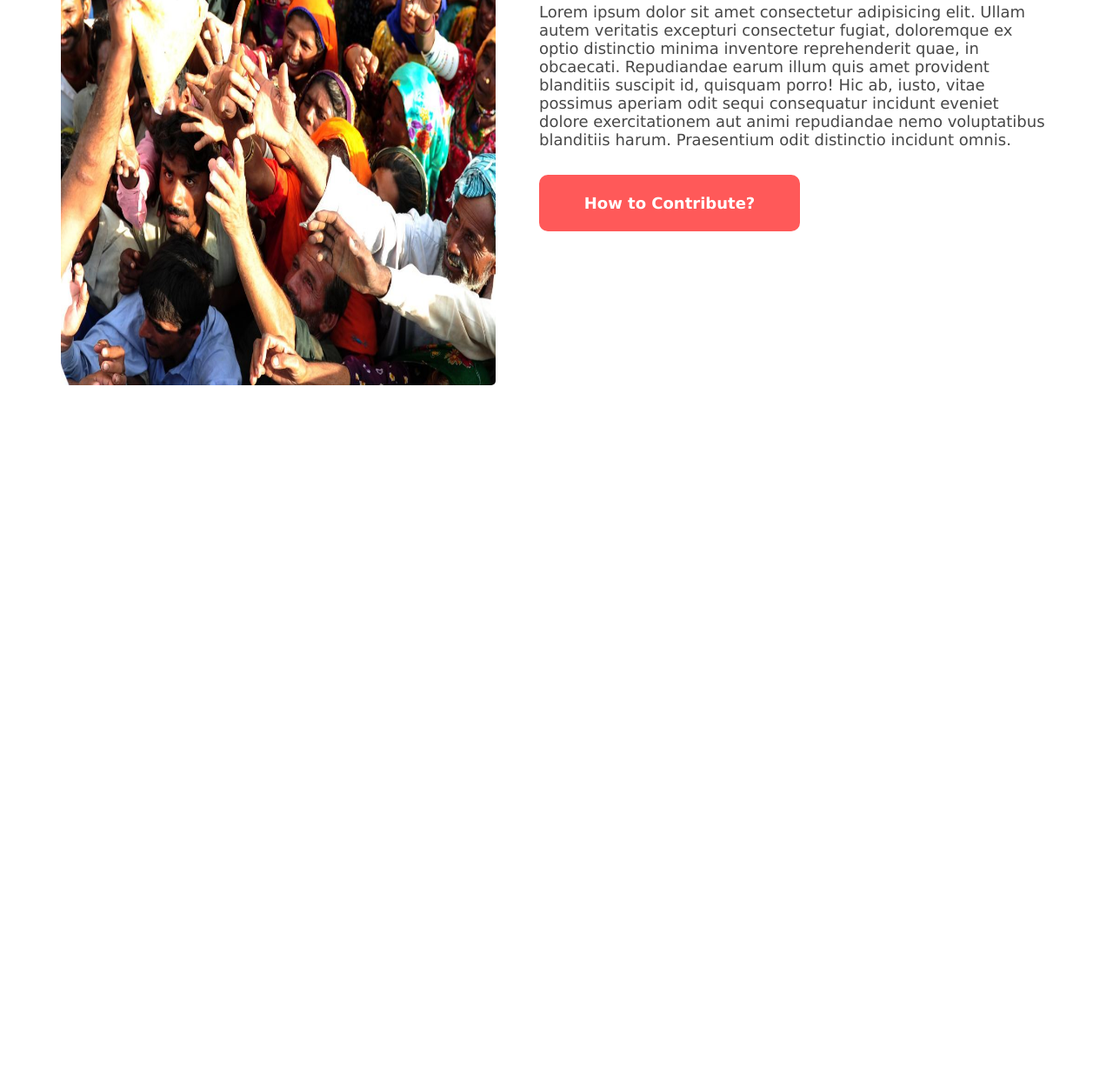
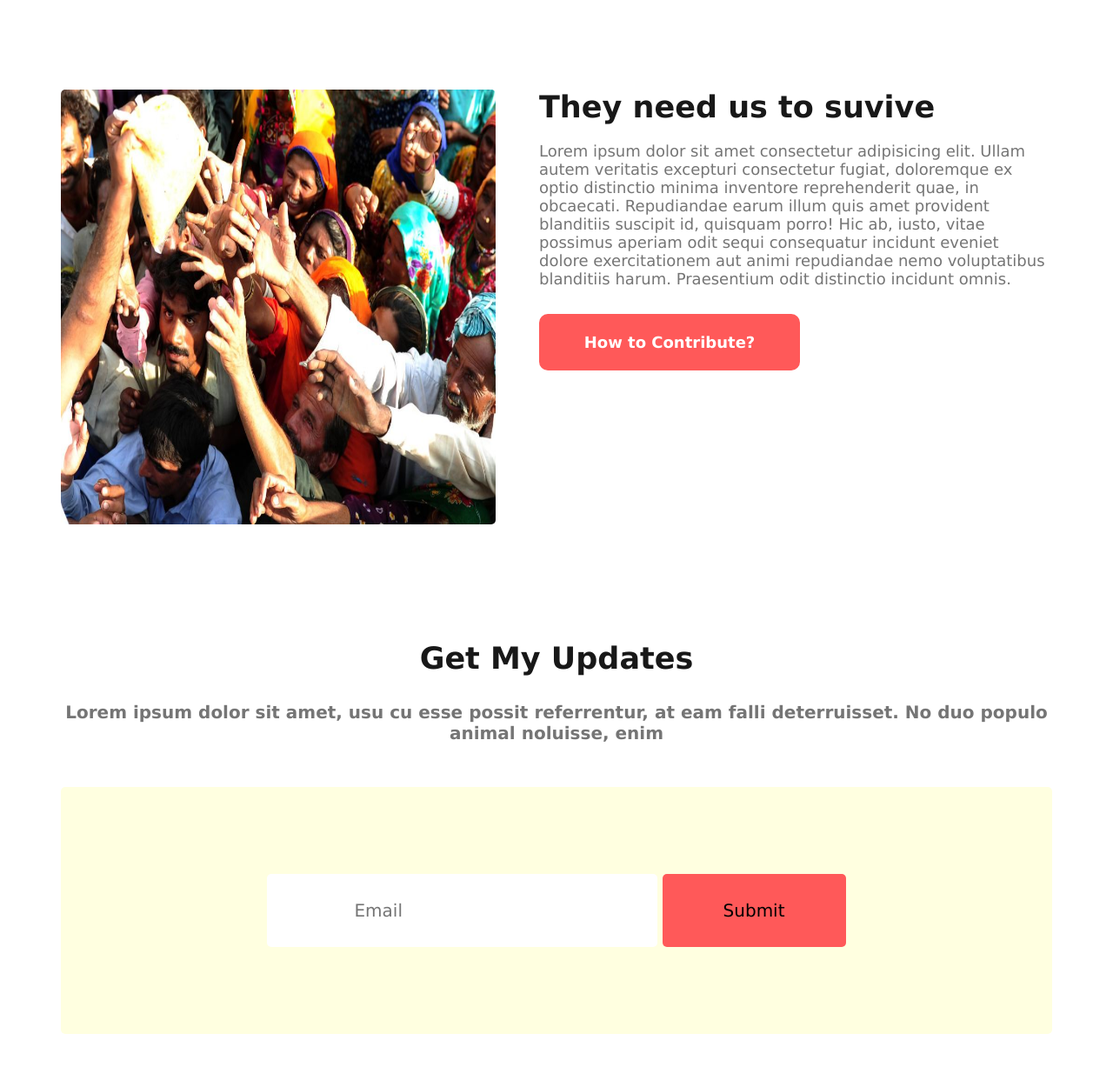
Before and after one commit to anikrahman2/practic-projects, a plain HTML site: page index.html in a window 1280 px wide. Shown: the part 3295-4522 px from the top of the page at 87% size. Before the commit the page ends 3792 px from the top, so only its background shows below. Drawn offline with Linux system fonts and the light colour scheme.

Commit message:
Update Section Added

```diff
--- a/css/style.css
+++ b/css/style.css
@@ -183,7 +183,7 @@
 .article-content{
   display: flex;
   gap: 50px;
-  margin: 50px 0;
+  margin: 130px 0;
 }
 .article-img{
   width: 500px;
@@ -195,12 +195,52 @@
   font-weight: 700;
   color: #181818;
   margin-bottom: 20px;
+
 }
 .article-description{
   font-size: 18px;
   font-weight: 500;
-  color: #474747;
+  color: #757575;
 }
 .btn-2nd{
   width: 300px;
 }
+.get-update-section{
+  max-width: 1140px;
+  margin: 0 auto;
+  text-align: center;
+}
+.get-update-title{
+  font-size: 35px;
+  font-weight: 700;
+  color: #181818;
+  margin: 130px 0 30px 0;
+}
+.get-update-description{
+  font-size: 20px;
+  font-weight: 700;
+  color: #757575;
+  margin-bottom: 50px;
+}
+.subsribe{
+  background-color: #ffffe0;
+  border-radius: 5px;
+  margin-bottom: 100px;
+}
+#email{
+  border: none;
+  padding: 30px 100px;
+  margin: 100px 0 100px;
+  font-size: 20px;
+  border-radius: 5px;
+  font-weight: 500;
+}
+#submit{
+  border: none;
+  padding: 30px 70px;
+  margin: 100px 0 100px;
+  font-size: 20px;
+  border-radius: 5px;
+  font-weight: 500;
+  background-color: #FF5959;
+}
--- a/index.html
+++ b/index.html
@@ -100,6 +100,23 @@
             </div>
       </article>
     </section>
+    <section class="get-update-section">
+      <div class="get-update">
+        <h3 class="get-update-title">Get My Updates</h3>
+        <p class="get-update-description">Lorem ipsum dolor sit amet, usu cu esse possit referrentur, at eam falli deterruisset. No duo populo animal noluisse, enim</p>
+      </div>
+      <div class="subsribe">
+        <form>
+          <label for="email">
+            <input type="email" placeholder="Email" id="email">
+            <input type="submit" id="submit">
+          </label>
+
+
+
+        </form>
+      </div>
+    </section>
   </main>
   <footer>
 
```
